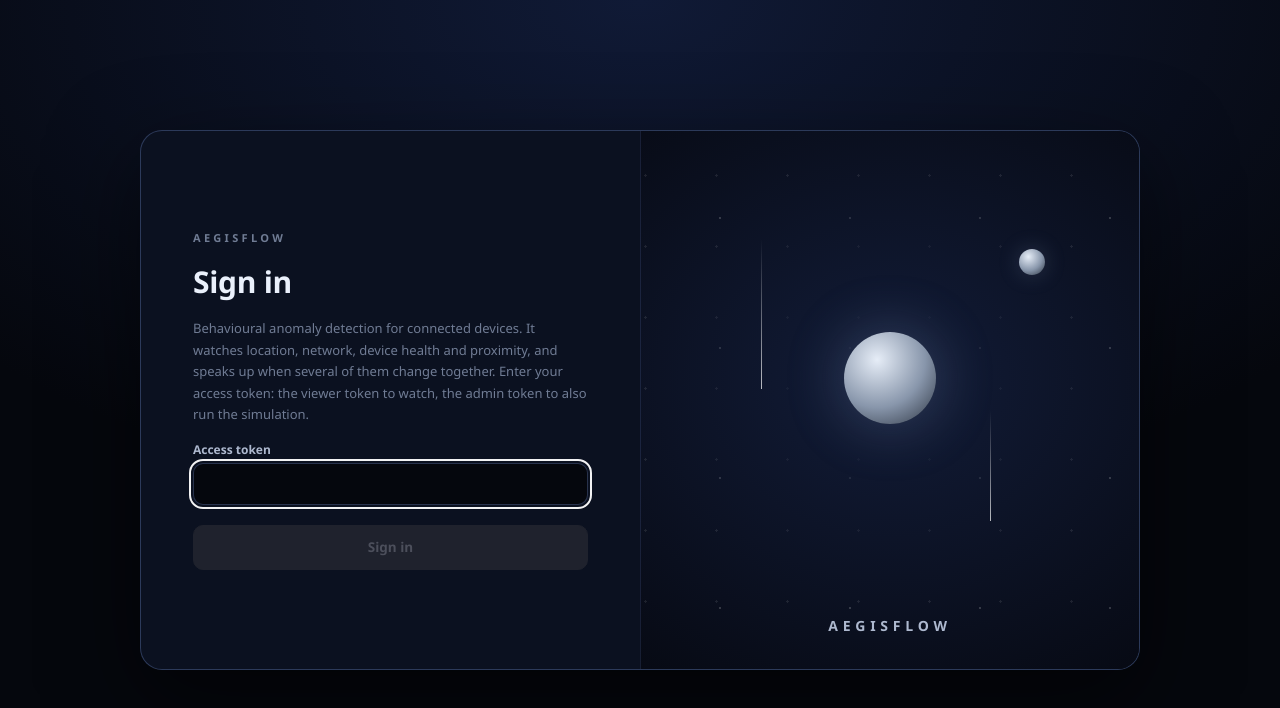
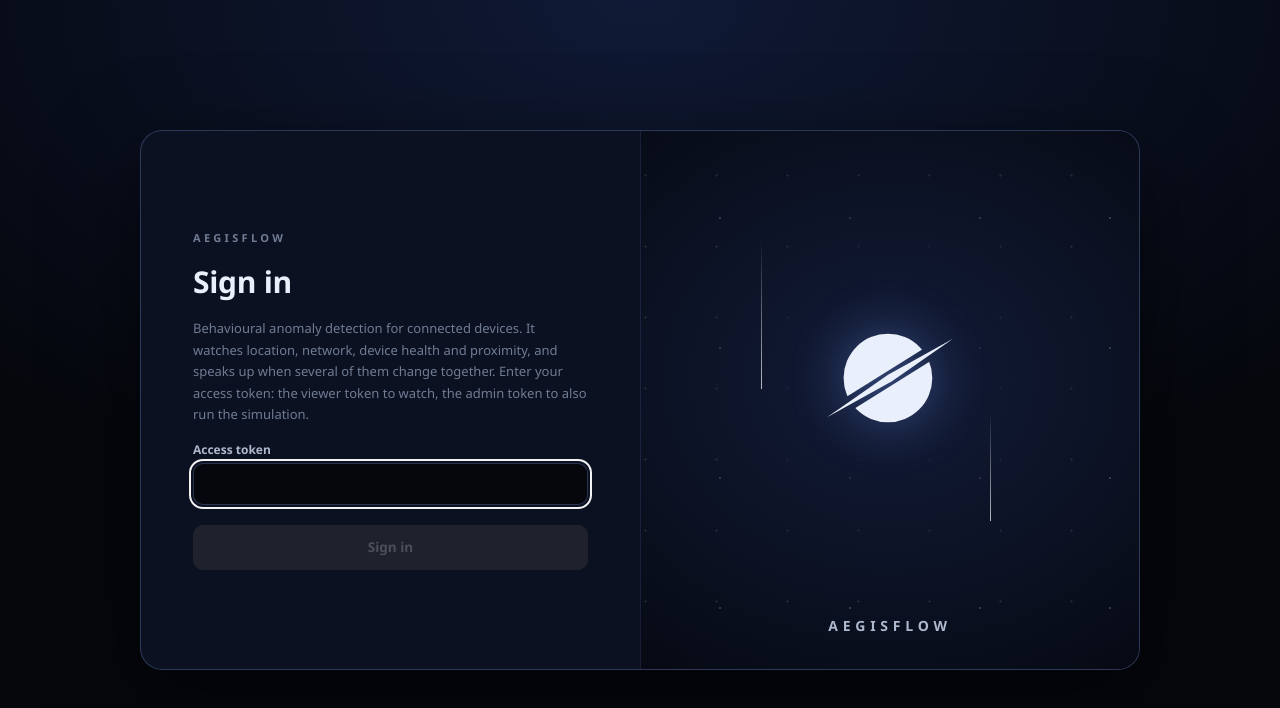
Before and after one commit to imansived/aegisflow, a React (Vite) app in the folder frontend/: page / in a window 1280 px wide. Shown: the top 708 px of the page. Built offline with nearby package versions, Linux system fonts and the light colour scheme.

Commit message:
Logo: a planet cut by a ring line, drawn as SVG, in the top bar, on the sign-in screen and as the tab icon; placeholder search text shortened; screenshots regenerated

```diff
--- a/frontend/index.html
+++ b/frontend/index.html
@@ -4,6 +4,7 @@
     <meta charset="UTF-8" />
     <meta name="viewport" content="width=device-width, initial-scale=1.0" />
     <meta name="color-scheme" content="dark light" />
+    <link rel="icon" type="image/svg+xml" href="/favicon.svg" />
     <title>AegisFlow Console</title>
   </head>
   <body>
--- a/frontend/src/components/Login.tsx
+++ b/frontend/src/components/Login.tsx
@@ -1,5 +1,6 @@
 import { useState } from 'react'
 import { Api, ApiError } from '../api'
+import { Logo } from './Logo'
 
 export function Login({ onLogin }: { onLogin: (token: string, role: 'admin' | 'viewer') => void }) {
   const [token, setToken] = useState('')
@@ -34,8 +35,7 @@ export function Login({ onLogin }: { onLogin: (token: string, role: 'admin' | 'v
           <div className="dots" />
           <i className="streak a" />
           <i className="streak b" />
-          <i className="orb small" />
-          <i className="orb" />
+          <Logo className="art-logo" size={132} />
           <div className="wordmark">AEGISFLOW</div>
         </div>
       </div>
--- /dev/null
+++ b/frontend/src/components/Logo.tsx
@@ -0,0 +1,18 @@
+import { useId } from 'react'
+
+/** The AegisFlow mark: a planet cut by a diagonal gap, with a thin ring sliver running through it. Drawn in currentColor. */
+export function Logo({ size = 28, className }: { size?: number; className?: string }) {
+  const id = useId()
+  return (
+    <svg className={className} viewBox="0 0 64 64" width={size} height={size} aria-hidden="true" focusable="false">
+      <defs>
+        <mask id={`${id}-cut`}>
+          <rect width="64" height="64" fill="#fff" />
+          <g transform="rotate(-32 32 32)"><rect x="-8" y="28.6" width="80" height="6.8" fill="#000" /></g>
+        </mask>
+      </defs>
+      <circle cx="31" cy="32" r="21.5" fill="currentColor" mask={`url(#${id}-cut)`} />
+      <g transform="rotate(-32 32 32)"><path d="M-4 32 L32 30.2 L68 32 L32 33.8 Z" fill="currentColor" /></g>
+    </svg>
+  )
+}
--- a/frontend/src/components/TopBar.tsx
+++ b/frontend/src/components/TopBar.tsx
@@ -1,6 +1,7 @@
 import { useMemo } from 'react'
 import { siteDayTime } from '../format'
 import { kpiSeries } from '../kpiSeries'
+import { Logo } from './Logo'
 import { Spark } from './Spark'
 import type { LiveState } from '../live'
 import type { DemoStatus, Status } from '../types'
@@ -24,8 +25,8 @@ export function TopBar({ live, status, role, onLogout, onPalette }: {
 
   return (
     <header className="top">
-      <div className="brand"><strong>AEGISFLOW</strong><span>Cross-modal anomaly detection</span></div>
-      <button className="palette-btn" onClick={onPalette} aria-label="Open command palette"><span>Search devices, jump anywhere</span><kbd>/</kbd></button>
+      <div className="brand"><Logo size={30} /><div className="brand-text"><strong>AEGISFLOW</strong><span>Cross-modal anomaly detection</span></div></div>
+      <button className="palette-btn" onClick={onPalette} aria-label="Open command palette"><span>Search or jump to…</span><kbd>/</kbd></button>
       <div className="spacer" />
       <dl className="kpis" aria-label="Summary">
         <div title="Last 30 simulated minutes"><dt>Connected devices</dt><dd>{devices.length}</dd><Spark values={trend.devices} /></div>
--- a/frontend/src/styles.css
+++ b/frontend/src/styles.css
@@ -435,3 +435,12 @@ table.data tr.sel td { background: var(--accent-soft); }
 .fleet li { display: flex; align-items: center; gap: 7px; }
 .fleet li i { width: 8px; height: 8px; border-radius: 50%; flex: none; }
 .fleet li b { margin-left: auto; color: var(--ink); font-weight: 650; }
+
+/* brand mark */
+.brand { flex-direction: row; align-items: center; gap: 11px; }
+.brand-text { display: flex; flex-direction: column; min-width: 0; }
+.brand > svg { flex: none; color: var(--ink); filter: drop-shadow(0 0 8px rgba(120, 160, 255, 0.35)); }
+.login-art .art-logo { position: absolute; left: 50%; top: 46%; margin: -66px 0 0 -66px; color: var(--ink); filter: drop-shadow(0 0 26px rgba(120, 160, 255, 0.38)); }
+@media (prefers-reduced-motion: no-preference) { .login-art .art-logo { animation: float 7s ease-in-out infinite; } }
+.brand { min-width: 0; flex: none; }
+.brand-text span { white-space: nowrap; }
```
Also changed, not shown: frontend/public/favicon.svg (added), 9 other files (tests, documents, lock files or other folders).
